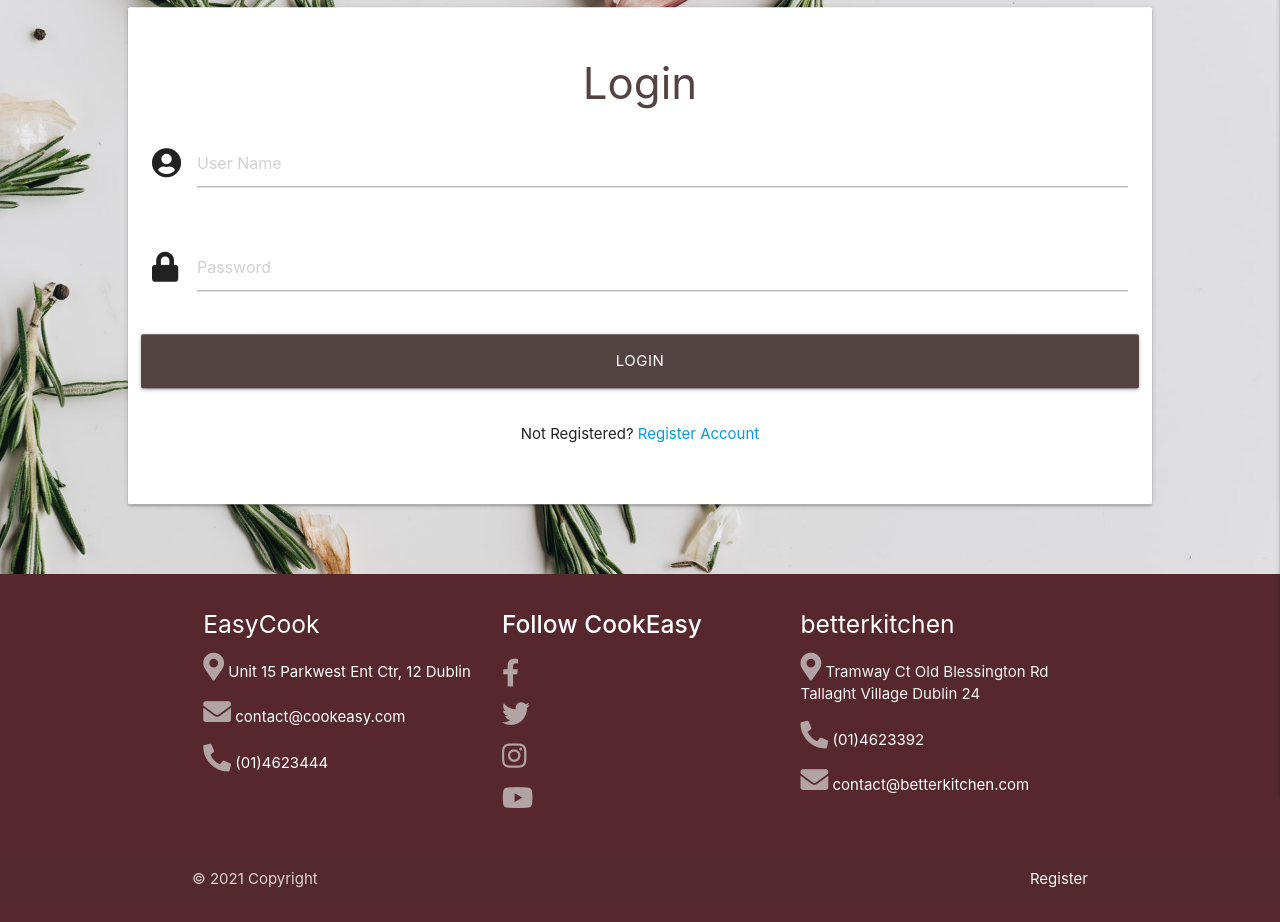
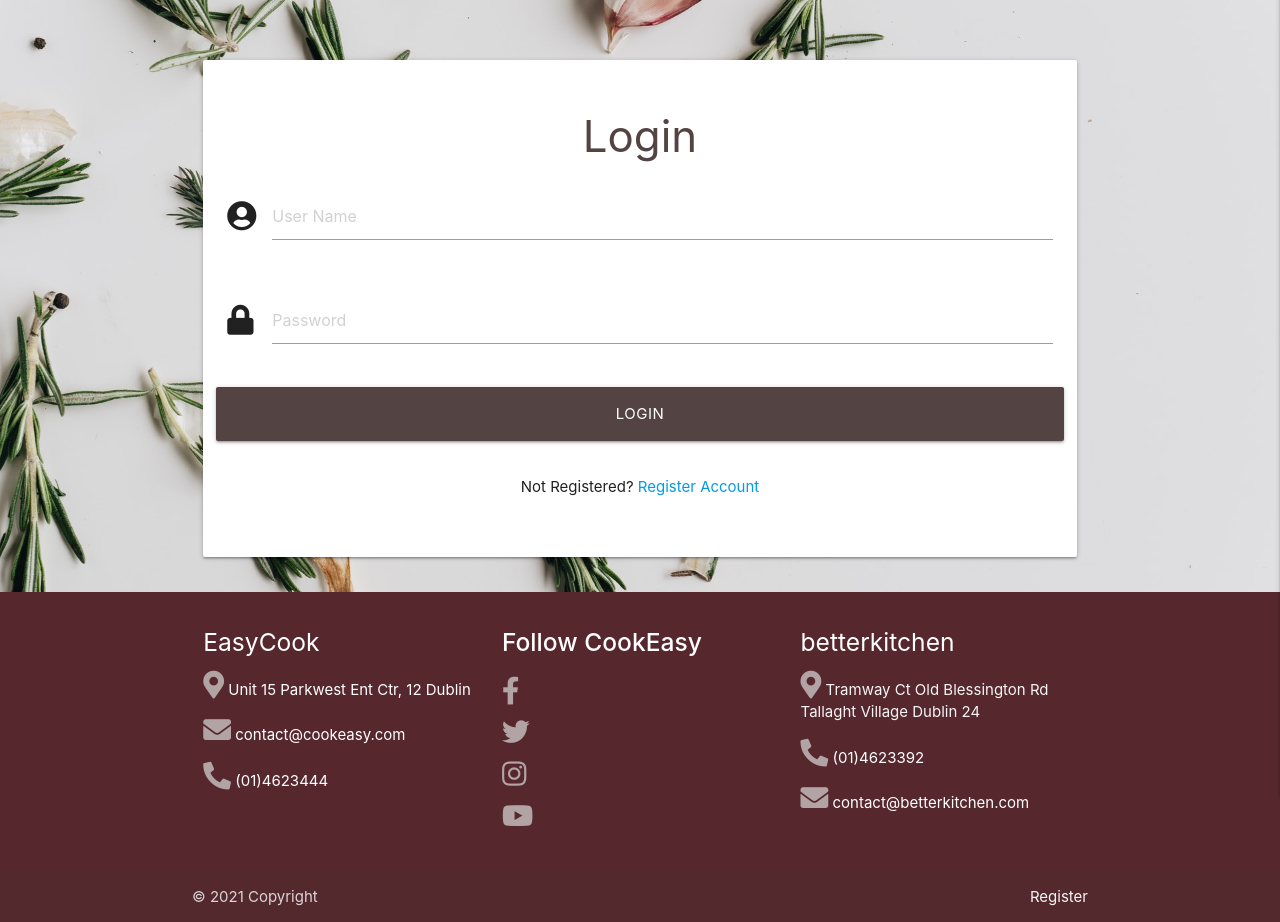
Before and after one commit to ErnestaMajute/MS3, a Flask app: page /login in a window 1280 px wide. Shown: the part 64-986 px from the top of the page. Before the commit the page ends 952 px from the top, so only its background shows below. Run offline with Flask 2, Linux system fonts and the light colour scheme; data that the repository does not hold is empty; some libraries are stand-ins or nearby versions.

Commit message:
Margin added to login form

```diff
--- a/static/css/style.css
+++ b/static/css/style.css
@@ -296,3 +296,7 @@ main {
     margin-top: 10px;
     }
 }
+
+.login-form {
+    margin-top: 40px;
+}
--- a/templates/login.html
+++ b/templates/login.html
@@ -2,9 +2,10 @@
 {% block content %}
 
     <section class="login-container">
+        <div class="container">
             <div class="row">
-            <form class="col s12 m8 offset-m2" method="POST" action="{{ url_for('login') }}">
-                <div class="card-panel centered">
+                <form class="col s12 login-form" method="POST" action="{{ url_for('login') }}">
+                    <div class="card-panel">
                         <h3 class="center dark-liver">Login</h3>
                         <!-- user name -->
                         <div class="row">
@@ -40,6 +41,7 @@
                     </div>
                 </form>
             </div>
+        </div>
     </section>
 
 {% endblock %}
```
Lines whose indentation alone changed are shown as unchanged.
